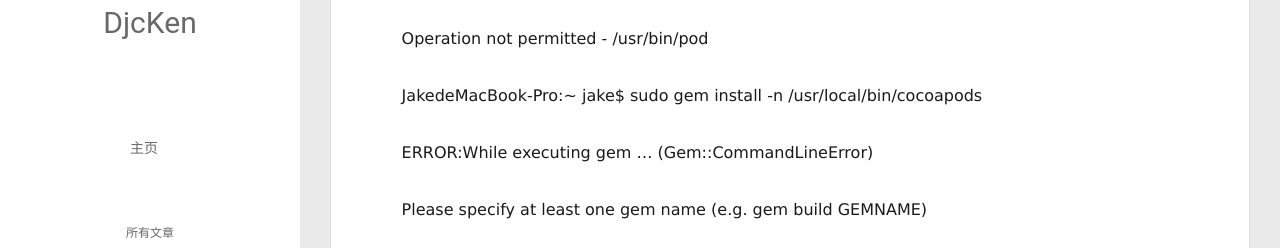
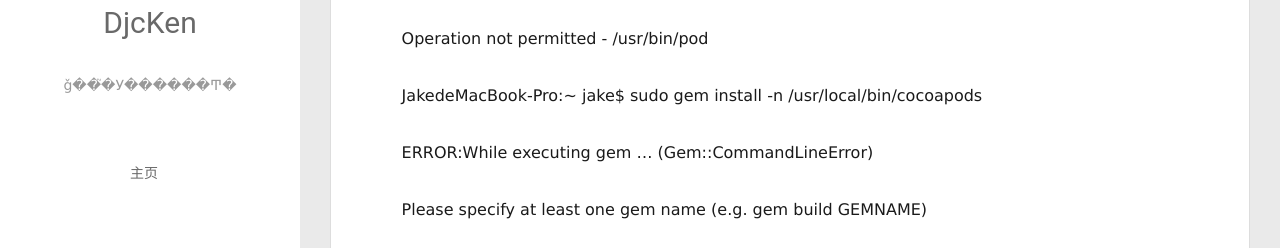
Before and after one commit to DjcKen/djcken.github.io, a plain HTML site: page index.html in a window 1280 px wide. Shown: the part 267-515 px from the top of the page. Drawn offline with Linux system fonts and the light colour scheme.

Commit message:
Site updated: 2017-04-24 11:27:43

```diff
--- a/index.html
+++ b/index.html
@@ -8,15 +8,12 @@
   <link rel="dns-prefetch" href="http://yoursite.com">
   <title>Djcken</title>
   <meta name="viewport" content="width=device-width, initial-scale=1, maximum-scale=1">
-  <meta name="description" content="��֮�����Ա���">
-<meta property="og:type" content="website">
+  <meta property="og:type" content="website">
 <meta property="og:title" content="Djcken">
 <meta property="og:url" content="http://yoursite.com/index.html">
 <meta property="og:site_name" content="Djcken">
-<meta property="og:description" content="��֮�����Ա���">
 <meta name="twitter:card" content="summary">
 <meta name="twitter:title" content="Djcken">
-<meta name="twitter:description" content="��֮�����Ա���">
 
 
     <link rel="icon" href="/favicon.png">
@@ -48,6 +45,8 @@
 		<hgroup>
 		  <h1 class="header-author"><a href="/">DjcKen</a></h1>
 		</hgroup>
+
+		<p class="header-subtitle">ǧ��֮�У������Ͳ�</p>
 
 
 		<nav class="header-menu">
@@ -90,6 +89,8 @@
 			<hgroup>
 			  <h1 class="header-author js-header-author">DjcKen</h1>
 			</hgroup>
+
+			<p class="header-subtitle"><i class="icon icon-quo-left"></i>ǧ��֮�У������Ͳ�<i class="icon icon-quo-right"></i></p>
 
 
 
```
Also changed, not shown: 2017/04/24/commond-not-found/index.html (+4 -0 lines), archives/2017/04/index.html (+5 -4 lines), archives/2017/index.html (+5 -4 lines), archives/index.html (+5 -4 lines), tags/ios-pod-commond/index.html (+5 -4 lines).
